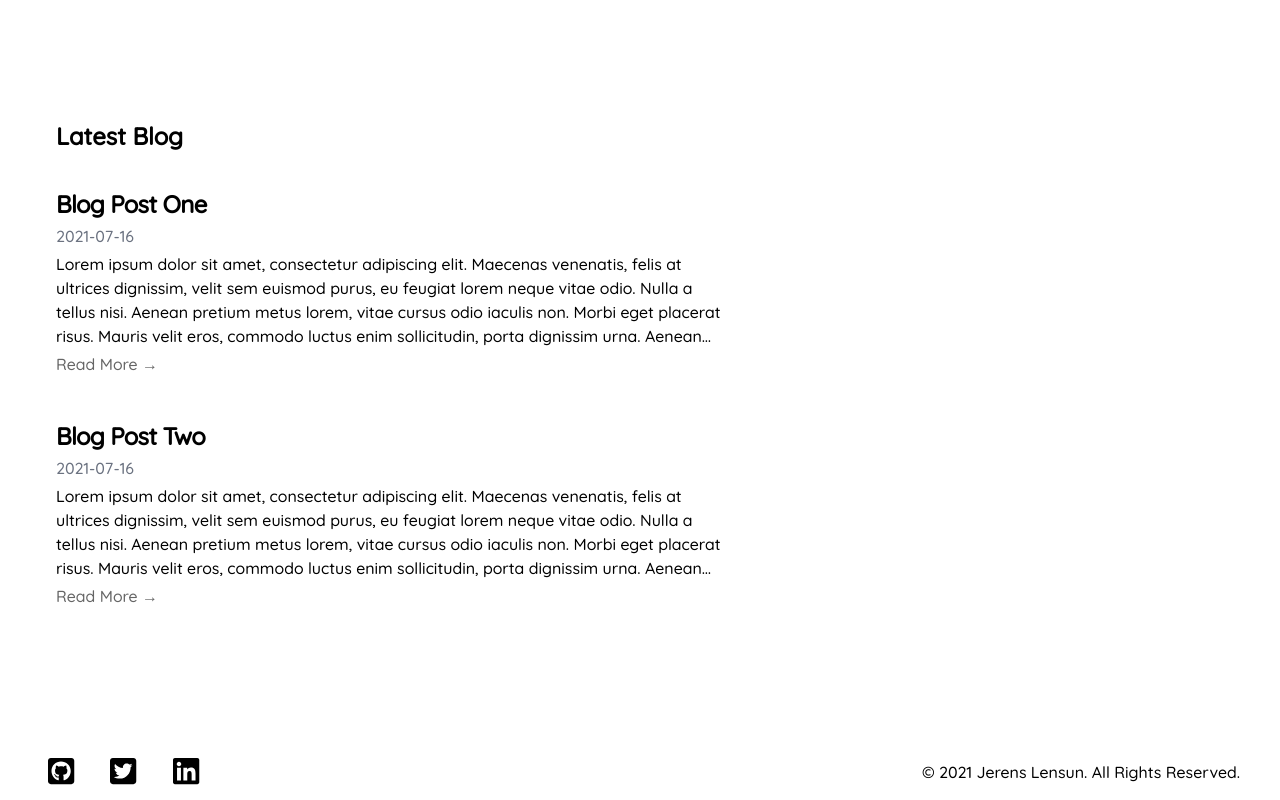
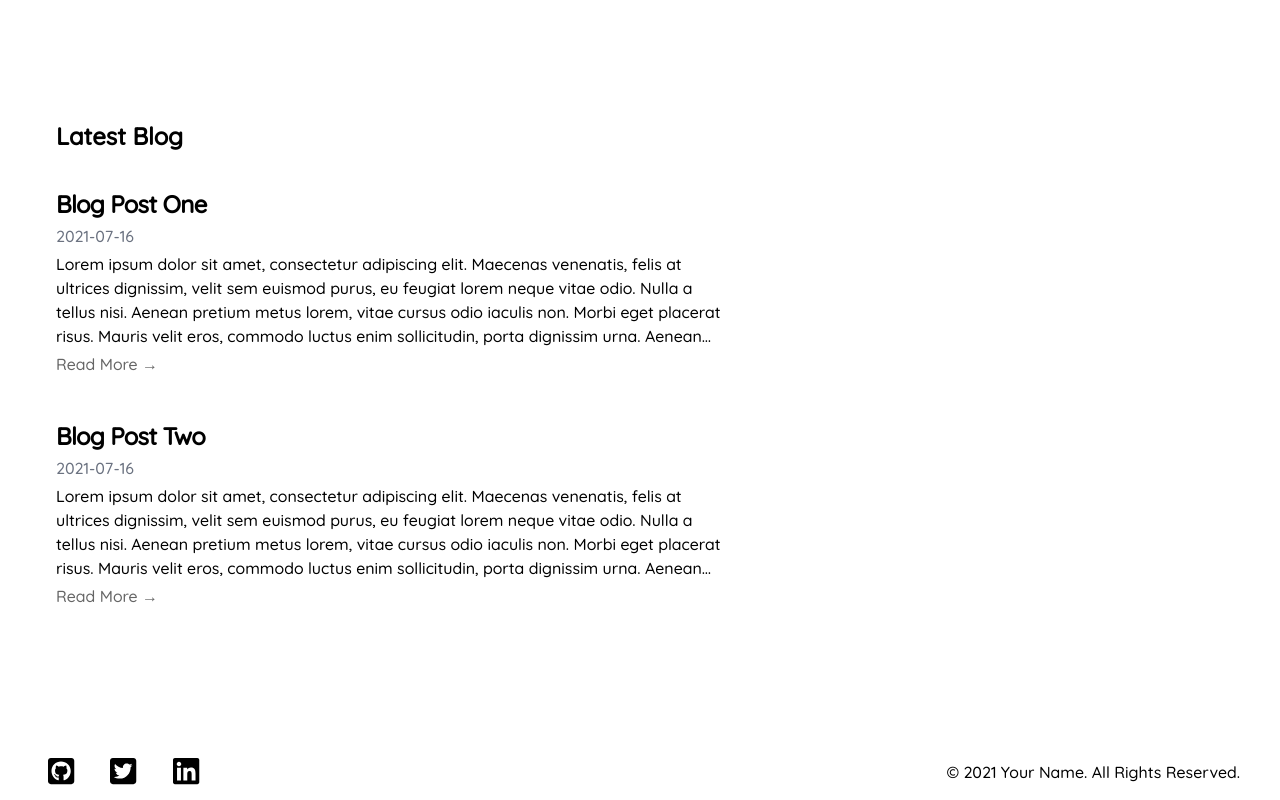
Before and after one commit to jerensl/Blogging, a Next.js app: page / in a window 1280 px wide. Shown: the part 776-1576 px from the top of the page. Built offline with nearby package versions, Linux system fonts and the light colour scheme; what @tailwindcss/typography would draw is missing.

Commit message:
chaning name copyright

```diff
--- a/src/components/Footer.tsx
+++ b/src/components/Footer.tsx
@@ -23,7 +23,7 @@
           />
         </a>
       </div>
-      <p>© 2021 Jerens Lensun. All Rights Reserved.</p>
+      <p>© 2021 Your Name. All Rights Reserved.</p>
     </footer>
   )
 }
```
